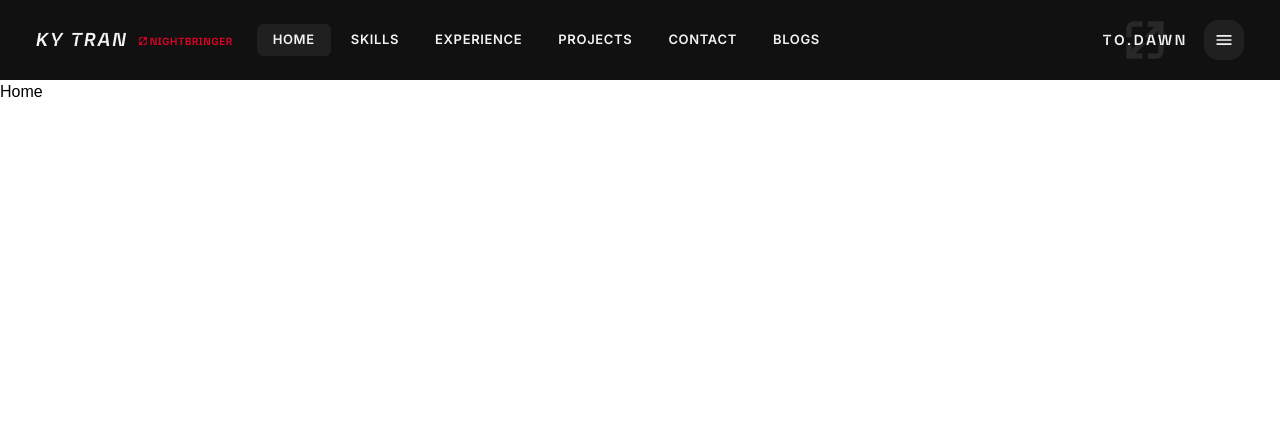
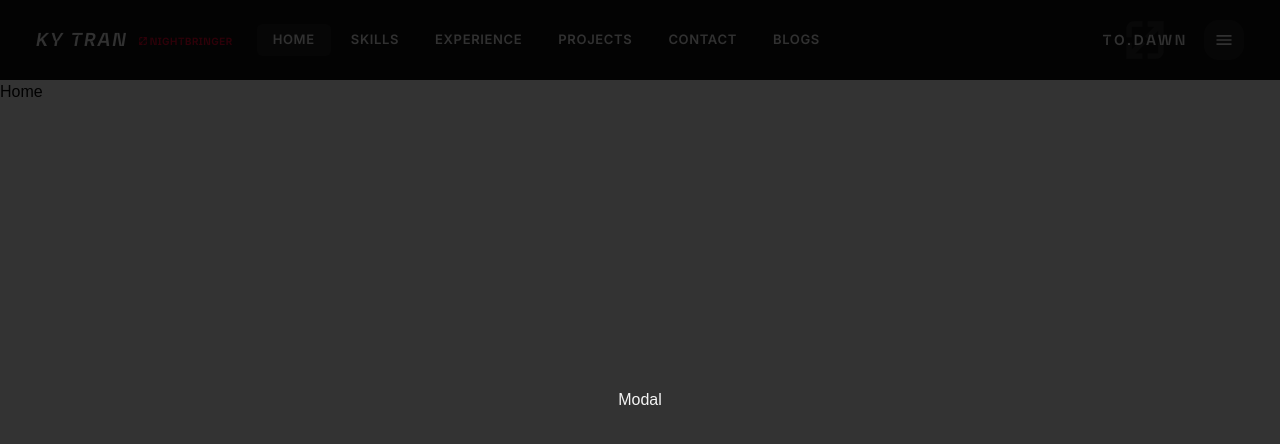
Before and after one commit to nhatkytran/Portfolio, a Next.js app: page / in a window 1280 px wide. Both pictures are taken after a click on the element 1224 px from the left and 40 px from the top of the page. Shown: the top 444 px of the page. Built offline with nearby package versions, Linux system fonts and the light colour scheme; a web font is replaced by a local one.

Commit message:
Implement modal

```diff
--- a/src/app/page.tsx
+++ b/src/app/page.tsx
@@ -1,4 +1,4 @@
 /** Home page. */
 export default function Home() {
-  return <div>Home</div>;
+  return <div className="h-[1000px]">Home</div>;
 }
--- a/src/features/layout/components/Header/components/Sidebar/Sidebar.tsx
+++ b/src/features/layout/components/Header/components/Sidebar/Sidebar.tsx
@@ -1,10 +1,21 @@
+'use client';
+
+import { useOpen } from '@/shared/hooks';
 import { BurgerIcon } from '@/shared/icons';
+import Modal from '@/features/utilities/components/Modal';
 
 /** Sidebar. */
 export default function Sidebar() {
+  const { isOpen, handleOpen, handleClose } = useOpen();
+
   return (
-    <div className="flex cursor-pointer items-center fill-neutral-800">
-      <BurgerIcon className="size-10" />
-    </div>
+    <>
+      <div className="flex cursor-pointer items-center fill-neutral-800" onClick={handleOpen}>
+        <BurgerIcon className="size-10" />
+      </div>
+      <Modal isOpen={isOpen} onClose={handleClose}>
+        <div>Modal</div>
+      </Modal>
+    </>
   );
 }
--- /dev/null
+++ b/src/features/utilities/components/Modal/Modal.tsx
@@ -0,0 +1,42 @@
+import { MouseEventHandler, PropsWithChildren } from 'react';
+
+import { cn } from '@/shared/utils/helpers';
+import { useBodyFreeze } from '@/features/utilities/hooks';
+
+// prettier-ignore
+type Props = PropsWithChildren & {
+
+  /** Whether the modal is open. */
+  readonly isOpen: boolean;
+
+  /** Callback to close the modal. */
+  readonly onClose: () => void;
+};
+
+/**
+ * Modal component.
+ * @param props - The props for the Modal component.
+ * @param props.children - The children to render inside the modal.
+ * @param props.isOpen - Whether the modal is open.
+ * @param props.onClose - Callback to close the modal.
+ */
+export default function Modal({ children, isOpen, onClose }: Props) {
+  useBodyFreeze(isOpen);
+
+  /**
+   * Prevents the stopPropagation event.
+   * @param event - The mouse event.
+   */
+  const handlePreventStopPropagation: MouseEventHandler<HTMLDivElement> = event => event.stopPropagation();
+
+  if (!isOpen) return null;
+
+  return (
+    <div
+      className={cn('fixed inset-0 z-50 flex items-center justify-center', 'cursor-default bg-black/80')}
+      onClick={onClose}
+    >
+      <div onClick={handlePreventStopPropagation}>{children}</div>
+    </div>
+  );
+}
--- /dev/null
+++ b/src/features/utilities/components/Modal/index.ts
@@ -0,0 +1,3 @@
+import Modal from './Modal';
+
+export default Modal;
--- /dev/null
+++ b/src/features/utilities/hooks/index.ts
@@ -0,0 +1 @@
+export { useBodyFreeze } from './useBodyFreeze';
--- /dev/null
+++ b/src/features/utilities/hooks/useBodyFreeze.ts
@@ -0,0 +1,28 @@
+import { useEffect } from 'react';
+
+/**
+ * Freezes the body of the page.
+ * @param isLocked - Whether the body should be frozen.
+ */
+export function useBodyFreeze(isLocked: boolean) {
+  useEffect(() => {
+    if (!isLocked) return;
+
+    const scrollY = window.scrollY;
+    const body = document.body;
+    body.style.position = 'fixed';
+    body.style.top = `-${scrollY}px`;
+    body.style.left = '0';
+    body.style.right = '0';
+    body.style.overflowY = 'scroll';
+
+    return () => {
+      body.style.position = '';
+      body.style.top = '';
+      body.style.left = '';
+      body.style.right = '';
+      body.style.overflowY = '';
+      window.scrollTo(0, scrollY);
+    };
+  }, [isLocked]);
+}
--- /dev/null
+++ b/src/shared/hooks/index.ts
@@ -0,0 +1 @@
+export { useOpen } from './useOpen';
--- /dev/null
+++ b/src/shared/hooks/useOpen.ts
@@ -0,0 +1,14 @@
+import { useState } from 'react';
+
+/** Hook for managing the open state. */
+export function useOpen() {
+  const [isOpen, setIsOpen] = useState(false);
+
+  /** Sets the open state to true. */
+  const handleOpen = () => setIsOpen(true);
+
+  /** Sets the open state to false. */
+  const handleClose = () => setIsOpen(false);
+
+  return { isOpen, handleOpen, handleClose };
+}
```
